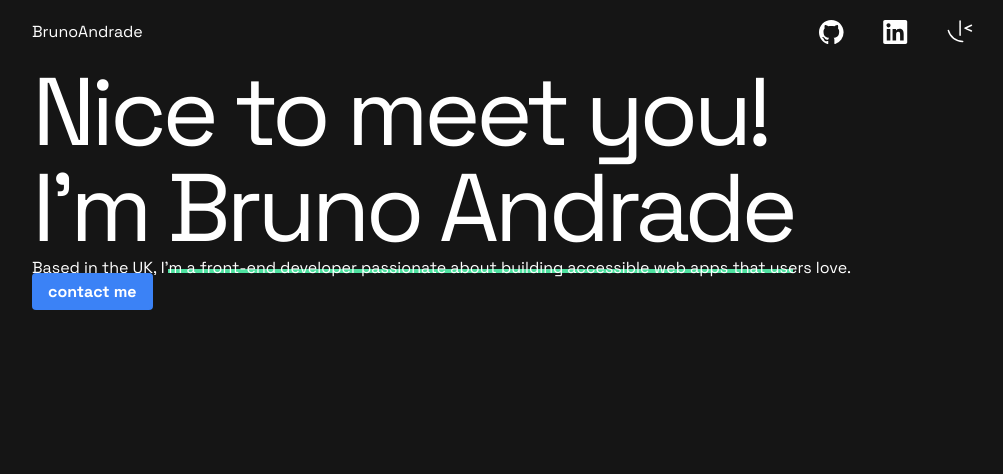
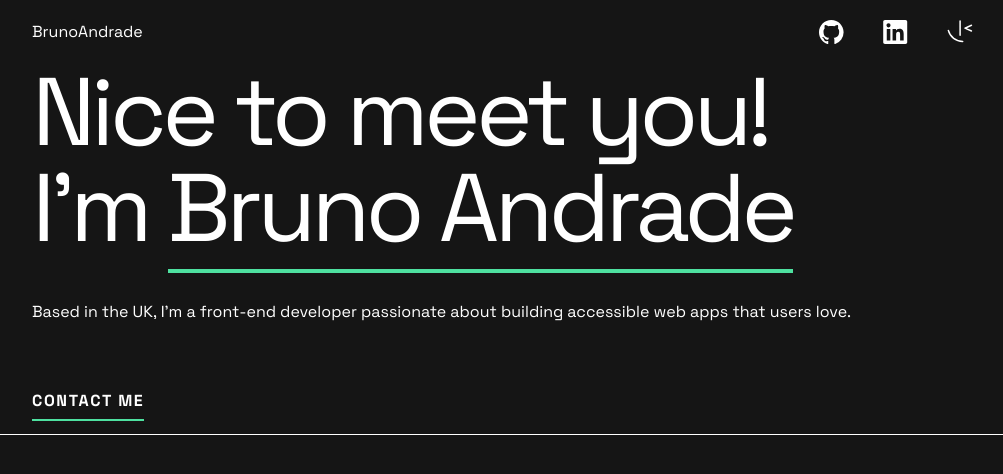
Before and after one commit to Brunoalaraujo/portfolioNew, a Next.js app: page / in a window 1280 px wide. Shown: the top 474 px of the page, without its empty margins (128-1131 px from the left). Built offline with nearby package versions, Linux system fonts and the light colour scheme.

Commit message:
style page

```diff
--- a/src/app/Components/CustonButton/CustonButton.tsx
+++ b/src/app/Components/CustonButton/CustonButton.tsx
@@ -11,7 +11,7 @@ export default function CustonButton({
 }: CustonButtonProps) {
   return (
     <Link
-      className="bg-blue-500 hover:bg-blue-700 text-white font-bold py-2 px-4 rounded"
+      className="text-white text-base font-bold leading-relaxed tracking-widest uppercase border-b-2 pb-2 border-greenCuston"
       href={`#${targetId}`}
     >
       {buttonText}
--- a/src/app/page.tsx
+++ b/src/app/page.tsx
@@ -8,18 +8,19 @@ export default function Home() {
         <SocialMedia />
       </header>
       <section className="px-40 my-5 w-screen">
-        <h1 className="text-8xl	font-blod tracking-tighter">
+        <h1 className="mb-11 text-8xl	font-blod tracking-tighter">
           Nice to meet you!
           <br />
           I'm{" "}
           <span className="border-b-4 border-greenCuston">Bruno Andrade</span>
         </h1>
-        <p>
+        <p className="mb-16">
           Based in the UK, I'm a front-end developer passionate about building
           accessible web apps that users love.
         </p>
         <CustonButton targetId="" buttonText="contact me" />
       </section>
+      <div className="w-[1110px] mx-auto h-px bg-white"></div>
     </main>
   );
 }
```
